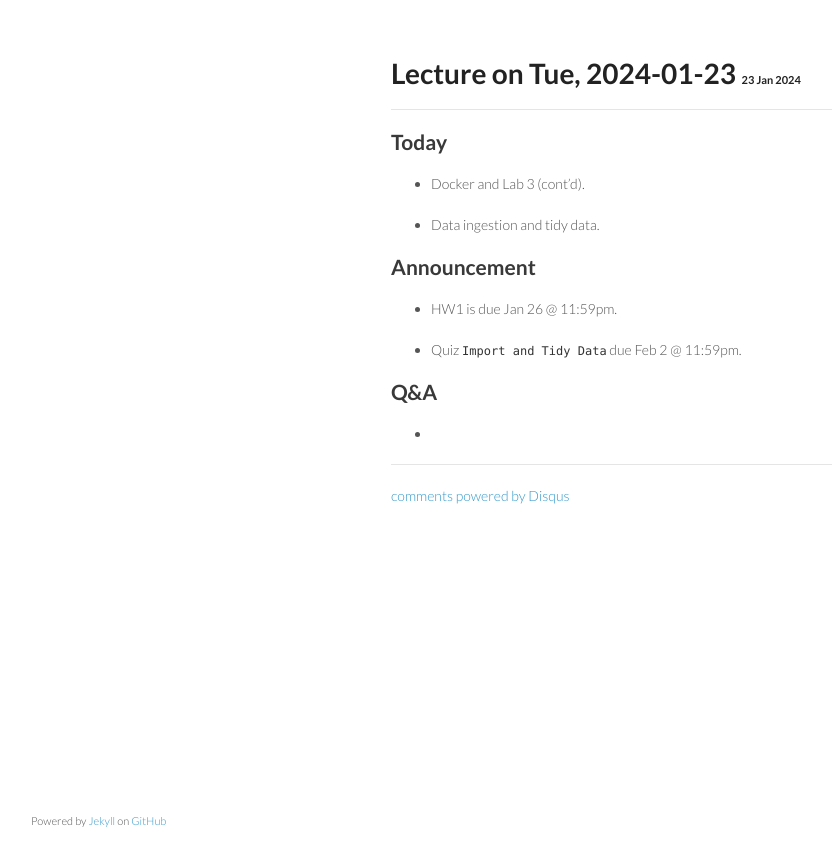
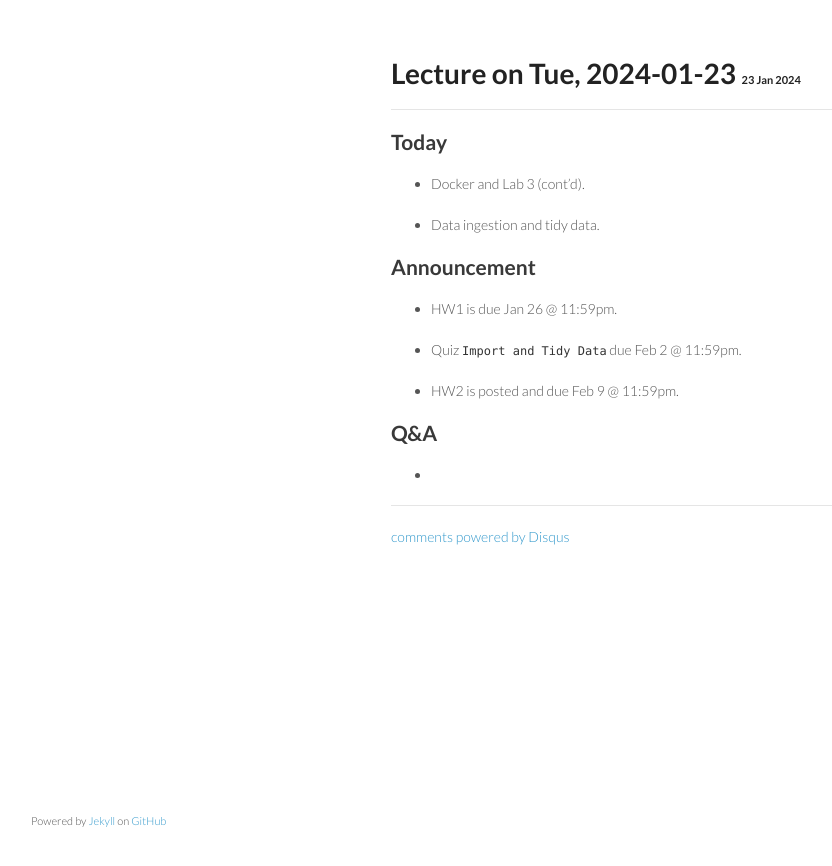
Before and after one commit to ucla-biostat-203b/2024winter, a Jekyll site: the page built from _posts/2024-01-23-lec1.md, in a window 1280 px wide. Shown: the top 866 px of the page, without its empty margins (179-1011 px from the left). Built offline with Jekyll 4.4.1, drawn with Linux system fonts in a browser that asks for light colours; comment, search, counter and statistics services are not loaded.

Commit message:
post hw2

```diff
--- a/_posts/2024-01-23-lec1.md
+++ b/_posts/2024-01-23-lec1.md
@@ -16,6 +16,8 @@ category: biostat203bwinter2024lec1
 
 * Quiz [`Import and Tidy Data`](https://bruinlearn.ucla.edu/courses/176236/quizzes/1005857) due Feb 2 @ 11:59pm.
 
+* HW2 is posted and due Feb 9 @ 11:59pm.
+
 ## Q&A
 
 *
```
